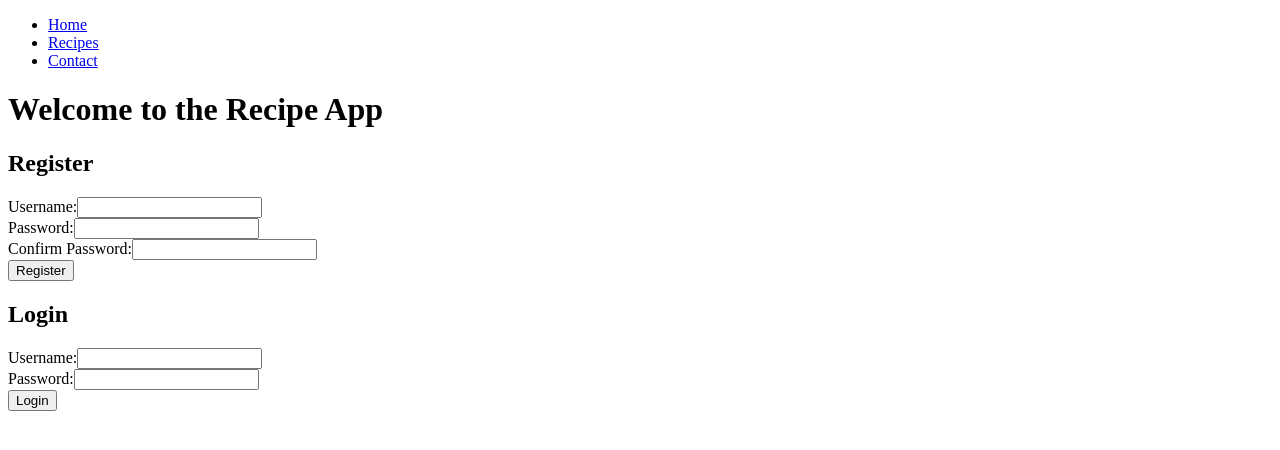
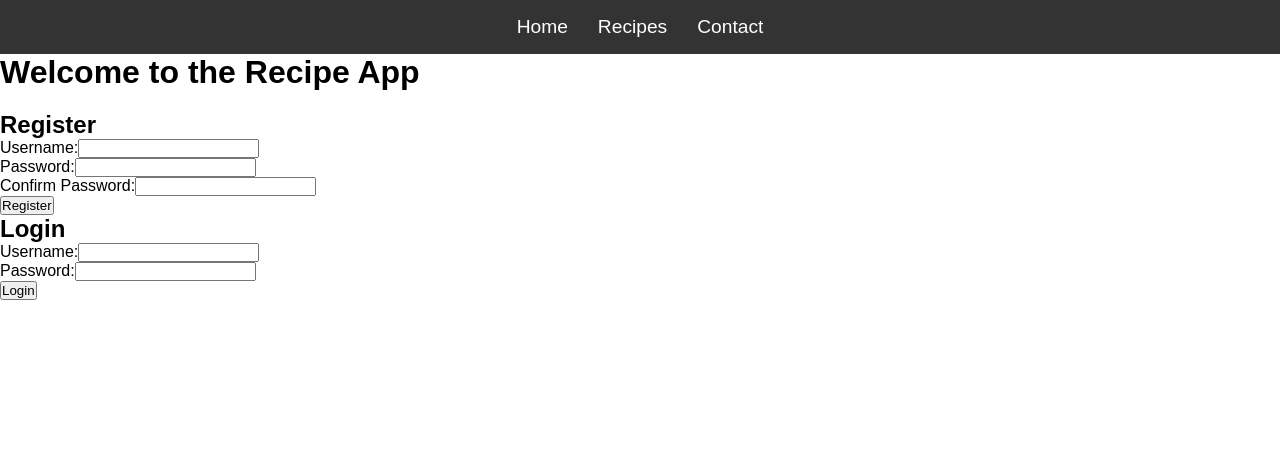
Before and after one commit to umairaali58/cse312project, a Flask app: page /home in a window 1280 px wide. Shown: the top 450 px of the page. Run offline with Flask 2, Linux system fonts and the light colour scheme.

Commit message:
fixed navbar styling

```diff
--- a/templates/home.html
+++ b/templates/home.html
@@ -2,10 +2,12 @@
 <html lang="en">
 <head>
     <meta charset="UTF-8">
+    <meta name="viewport" content="width=device-width, initial-scale=1.0">
     <title>Recipe App - Home</title>
+    <link rel="stylesheet" href="/static/css/style.css">
 </head>
 <body>
-    <nav class="navbar"></nav>
+    <nav class="navbar">
         <ul>
             <li><a href="/home">Home</a></li>
             <li><a href="/recipe">Recipes</a></li>
```
